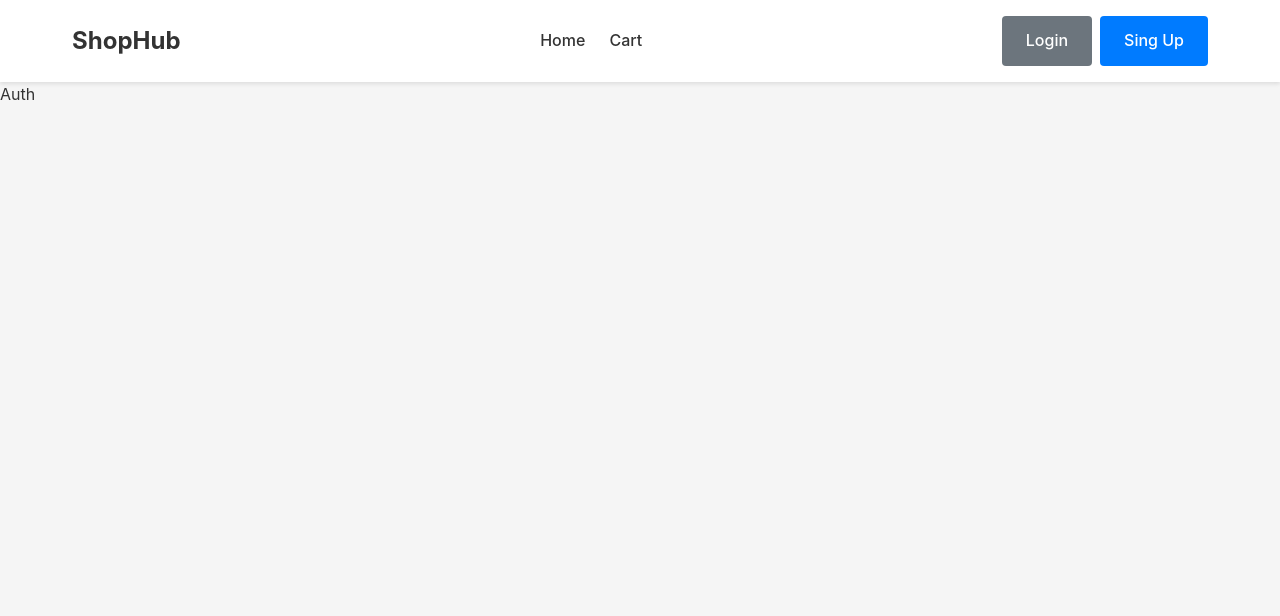
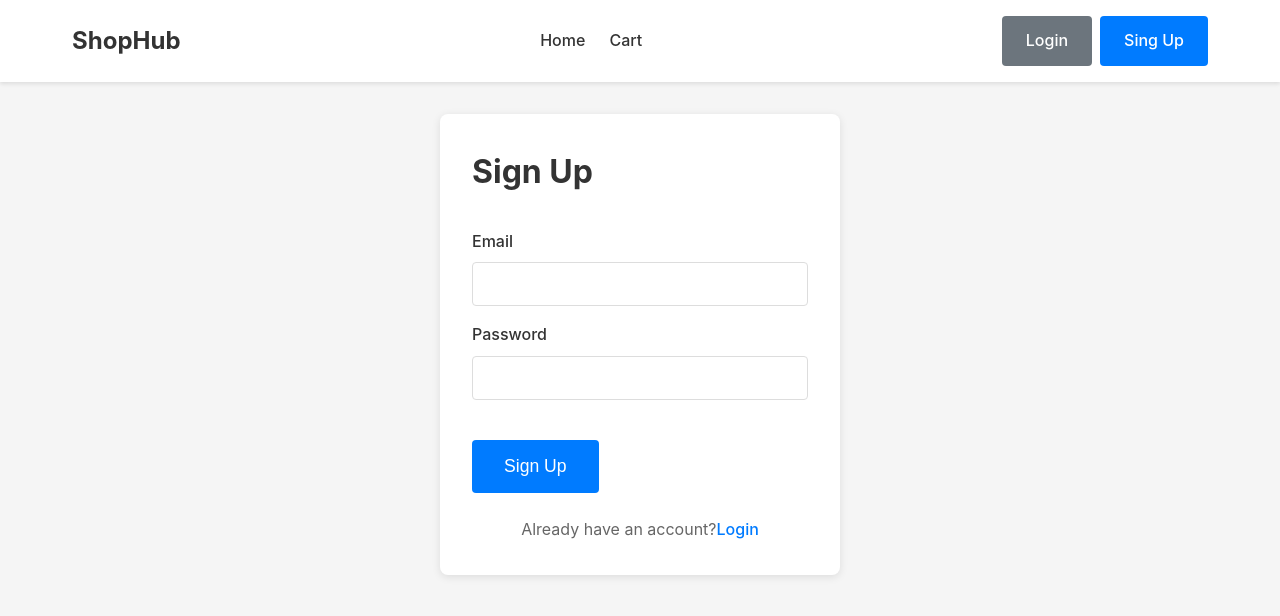
Before and after one commit to svitak87/ecommerce-on-react, a React (Vite) app in the folder react course/: page /auth in a window 1280 px wide. Shown: the top 616 px of the page. Built offline with nearby package versions, Linux system fonts and the light colour scheme.

Commit message:
Aunth config

```diff
--- a/react course/src/App.css
+++ b/react course/src/App.css
@@ -221,7 +221,9 @@ body {
 }
 
 .form-group {
+    position: relative;
     margin-bottom: 1.5rem;
+
 }
 
 .form-label {
@@ -238,6 +240,7 @@ body {
     border-radius: 4px;
     font-size: 1rem;
     transition: border-color 0.2s;
+    margin-bottom: 1rem;
 }
 
 .form-input:focus {
@@ -246,10 +249,10 @@ body {
 }
 
 .form-error {
-    display: block;
+    display: absolute;
     color: #dc3545;
     font-size: 0.875rem;
-    margin-top: 0.25rem;
+    margin-top: 0.10rem;
 }
 
 .error-message {
@@ -271,6 +274,7 @@ body {
     color: #007bff;
     text-decoration: none;
     font-weight: 500;
+    cursor: pointer;
 }
 
 .auth-link:hover {
--- a/react course/src/App.jsx
+++ b/react course/src/App.jsx
@@ -4,9 +4,11 @@ import Home from './pages/Home'
 import Auth from './pages/Auth'
 import Checkout from './pages/Checkout'
 import Navbar from './components/Navbar'
+import AuthProvider from './context/AuthContext'
 
 function App() {
   return (
+    <AuthProvider>
       <div className="App">
         <Navbar />
         <Routes>
@@ -15,6 +17,7 @@ function App() {
           <Route path="/checkout" element={<Checkout />} />
         </Routes>
       </div>
+    </AuthProvider>
   )
 }
 
--- /dev/null
+++ b/react course/src/components/Button.jsx
@@ -0,0 +1,9 @@
+import React from 'react'
+
+const Button = ({ className, label, type }) => {
+    return (
+        <button className={className} type={type}>{label}</button>
+    )
+}
+
+export default Button;
--- /dev/null
+++ b/react course/src/components/Input.jsx
@@ -0,0 +1,8 @@
+import React from 'react'
+
+const Input = ({ className, ...props }) => {
+  return <input className={className} {...props} />;
+};
+
+
+export default Input;
--- /dev/null
+++ b/react course/src/components/Label.jsx
@@ -0,0 +1,11 @@
+import React from 'react'
+
+const Label = ({ className, label, htmlFor }) => {
+    return (
+        <>
+            <label className={className} htmlFor={htmlFor}>{label}</label>
+        </>
+    )
+}
+
+export default Label;
--- /dev/null
+++ b/react course/src/context/AuthContext.jsx
@@ -0,0 +1,26 @@
+import { createContext, useState } from "react";
+
+export const AuthContext = createContext(null);
+
+const AuthProvider = ({ children }) => {
+  const [user, setUser] = useState(null);
+
+  const signUp = (email, password) => {
+    const users = JSON.parse(localStorage.getItem("users")) || [];
+    const newUser = { email, password };
+    users.push(newUser);
+    localStorage.setItem("users", JSON.stringify(users));
+  };
+
+  const signIn = (email, password) => {
+    const userFound = localStorage.getItem("users", )
+  };
+
+  return (
+    <AuthContext.Provider value={{ signUp, signIn, user, setUser }}>
+      {children}
+    </AuthContext.Provider>
+  );
+};
+
+export default AuthProvider;
--- a/react course/src/pages/Auth.jsx
+++ b/react course/src/pages/Auth.jsx
@@ -1,8 +1,91 @@
-import React from 'react'
+//hooks
+import { useContext, useState } from 'react'
+import { useForm } from 'react-hook-form'
+import { AuthContext } from "../context/AuthContext";
+
+
+//components
+import Input from '../components/Input';
+import Label from '../components/Label';
+import Button from '../components/Button';
 
 const Auth = () => {
+  const [mode, setMode] = useState("Sign Up");
+  const { register, handleSubmit, formState: { errors } } = useForm();
+  const { signUp, signIn } = useContext(AuthContext)
+
+  const onSubmit = (data) => {
+    let process = null
+    if(mode === "Sign Up"){
+      process = signUp(data.email, data.password)
+    }else{
+      process = signIn(data.email, data.password)
+    }
+    return process;
+  }
+
   return (
-    <div>Auth</div>
+    <div className="page">
+      <div className="container">
+        <div className="auth-container">
+          <h1 className="page-title">{mode === "Sign Up" ? "Sign Up" : "Sign In"}</h1>
+          <form action="submit" className="auth-form" onSubmit={handleSubmit(onSubmit)}>
+            <div className="form-group">
+              <Label
+                className="form-label"
+                label="Email"
+                htmlFor="email"
+              />
+              <Input
+                className="form-input"
+                type="email"
+                id="email"
+                {...register("email", { required: "The email is required" })}
+              />
+              {errors.email && (
+                <span className="form-error">{errors.email.message}</span>
+              )}
+              <Label
+                className="form-label"
+                label="Password"
+                htmlFor="password"
+              />
+              <Input
+                className="form-input"
+                type="password"
+                id="password"
+                {...register("password", {
+                  required: "The password is required",
+                  minLength: { value: 6, message: "Password must be at least 6 chars long" },
+                  maxLength: { value: 12, message: "Password must be less than 12 characters" }
+                })}
+              />
+              {errors.password && (
+                <span className="form-error">{errors.password.message}</span>
+              )}
+            </div>
+            <Button
+              className="btn btn-primary btn-large"
+              label={mode === "Sign Up" ? "Sign Up" : "Sign In"}
+              type="submit"
+            />
+          </form>
+          <div className="auth-switch">
+            {mode === "Sign Up" ? (
+              <p>
+                Already have an account?
+                <span className="auth-link" onClick={() => setMode("Sign In")}>Login</span>
+              </p>
+            ) : (
+              <p>
+                Don't have an account?
+                <span className="auth-link" onClick={() => setMode("Sign Up")}>Sing Up</span>
+              </p>
+            )}
+          </div>
+        </div>
+      </div >
+    </div >
   )
 }
 
--- a/react course/src/pages/Home.jsx
+++ b/react course/src/pages/Home.jsx
@@ -15,10 +15,9 @@ const Home = () => {
                 <h2 className="page-title">Our products</h2>
                 <div className="product-grid">
                     {products && products.map((product) => (
-                        <div className="product-card">
+                        <div className="product-card" key={product.id}>
                             <ProductCard
                                 product={product}
-                                key={product.id}
                             />
                         </div>
                     ))}
```
Lines whose indentation alone changed are shown as unchanged.
